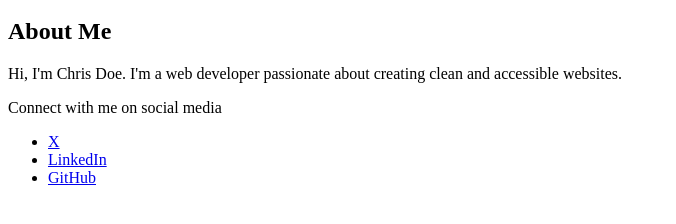
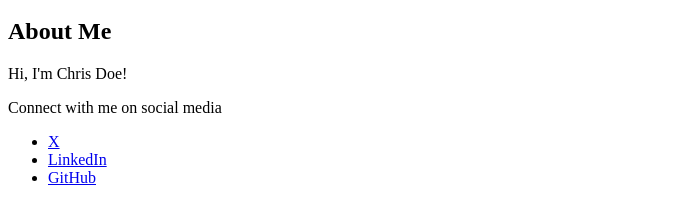
Before and after one commit to tajammalw/sdai-ic-d3-semantic-html-elements-2, a plain HTML site: page index.html in a window 1280 px wide. Shown: the part 136-360 px from the top of the page, without its empty margins (0-676 px from the left). Drawn offline with Linux system fonts and the light colour scheme.

Commit message:
added dev obs, todo list, and edited the index.html to suite the activity

```diff
--- a/index.html
+++ b/index.html
@@ -20,7 +20,7 @@
     <main>
         <section>
             <h2>About Me</h2>
-            <p>Hi, I'm Chris Doe. I'm a web developer passionate about creating clean and accessible websites.</p>
+            <p>Hi, I'm Chris Doe!</p>
             <p>Connect with me on social media</p>
             <ul>
                 <li><a href="#">X</a></li>
```
Also changed, not shown: 1 other file.
